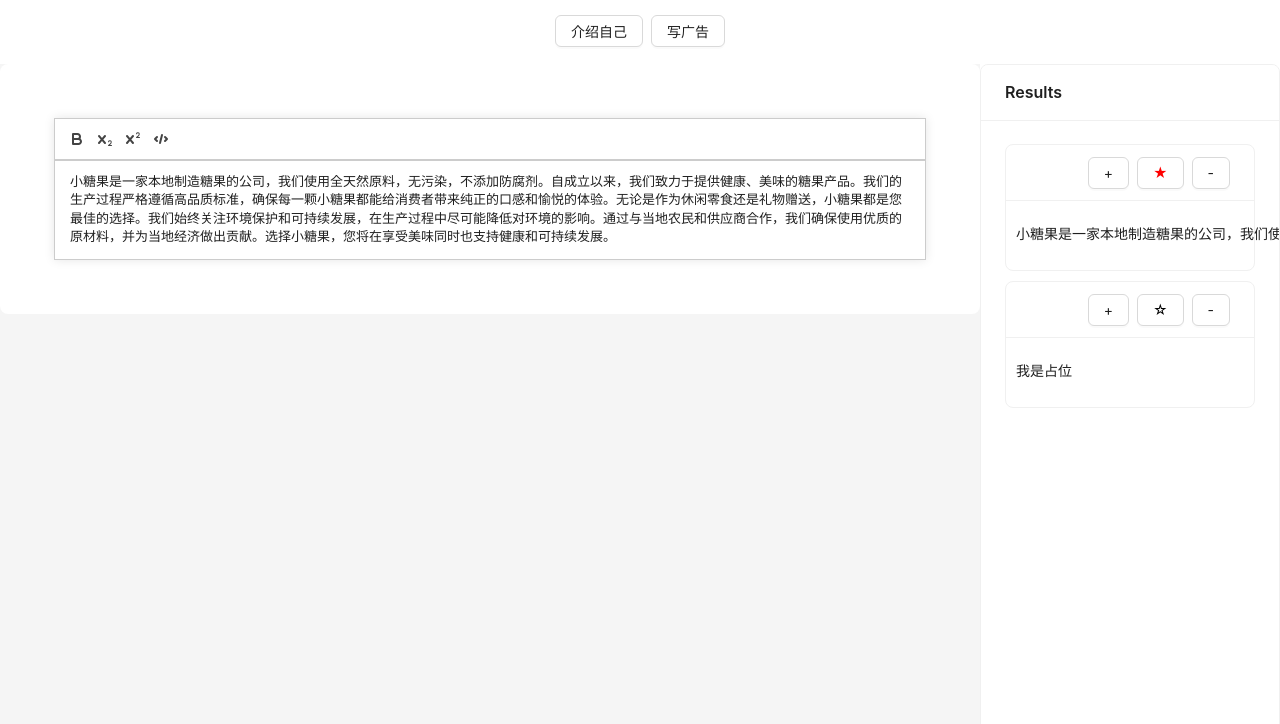
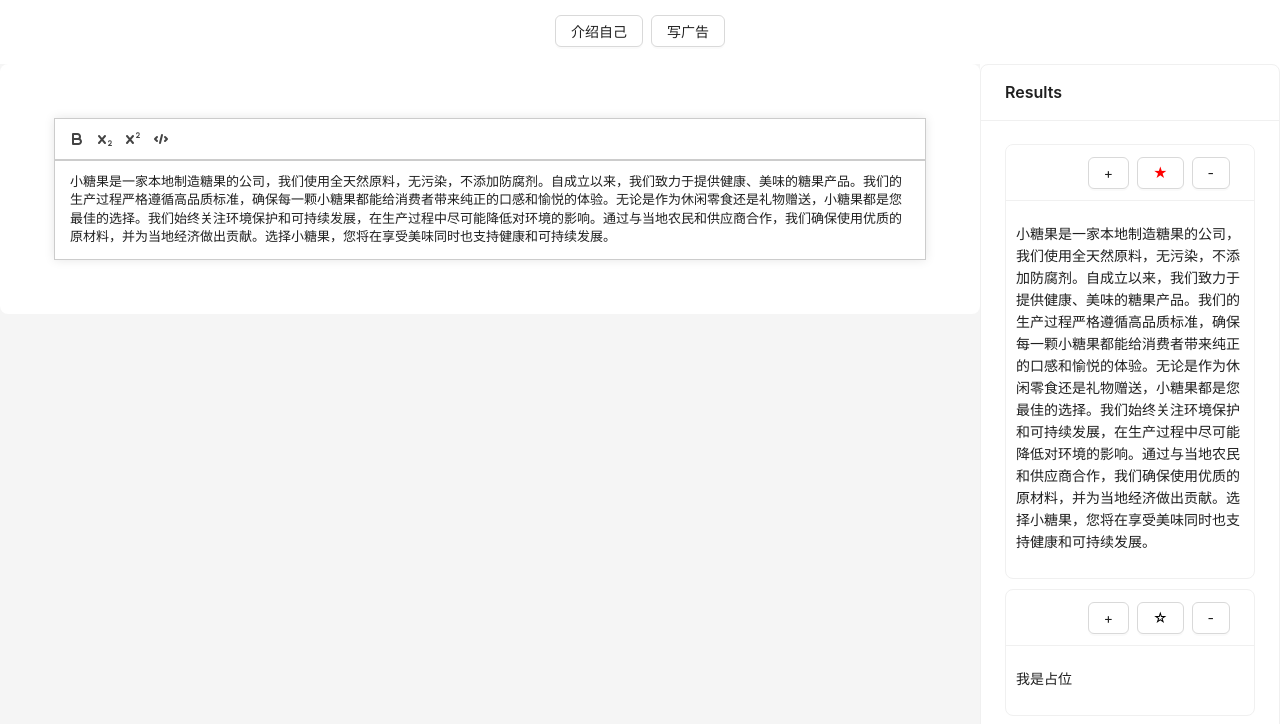
Before and after one commit to yangwch/quill-start, a React (Create React App) app: page / in a window 1280 px wide. Shown: the top 724 px of the page. Built offline with nearby package versions, Linux system fonts and the light colour scheme.

Commit message:
fix: 列表项换行问题

```diff
--- a/src/components/List/ListItem.tsx
+++ b/src/components/List/ListItem.tsx
@@ -13,8 +13,9 @@ interface Props {
   onDelete?: (id: string, e: MouseEvent) => void;
 }
 
-const ContentWrapper = styled.div`
+const ContentWrapper = styled.pre`
   font-size: 14px;
+  white-space: pre-wrap;
 `;
 
 function ListItem(props: Props) {
@@ -32,7 +33,7 @@ function ListItem(props: Props) {
       styles={{ body: { padding: 10 } }}
       style={{ marginBottom: 10 }}
     >
-      <ContentWrapper><pre>{text}</pre></ContentWrapper>
+      <ContentWrapper>{text}</ContentWrapper>
     </Card>
   );
 }
```
